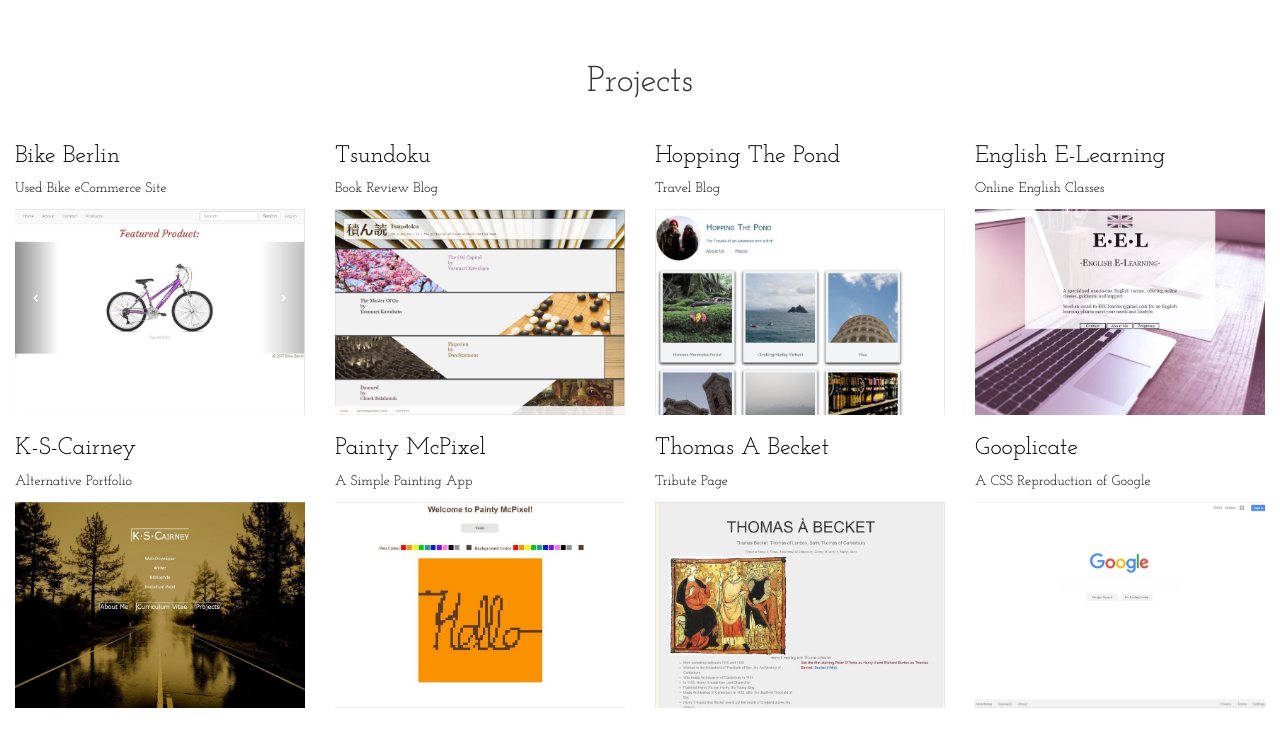
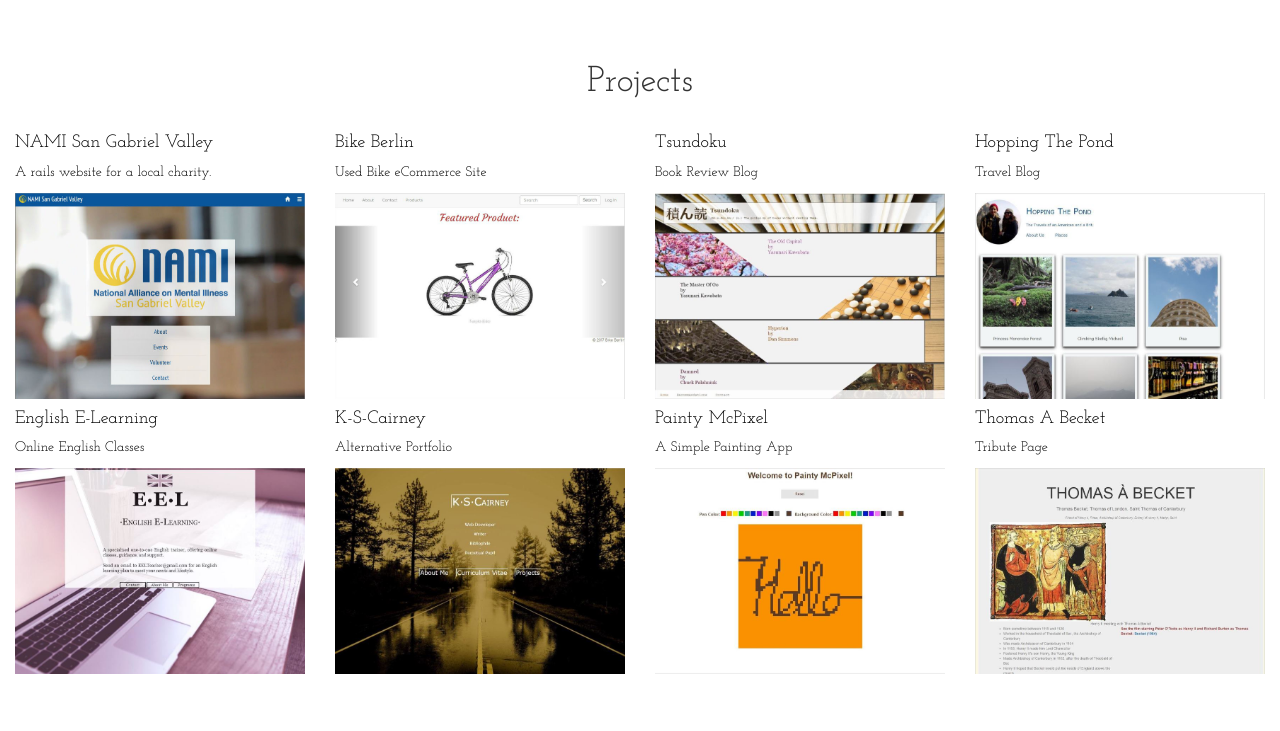
Before and after one commit to KSCairney/K-S-Cairney, a plain HTML site: page index.html in a window 1280 px wide. Shown: the part 720-1451 px from the top of the page. Drawn offline with nearby package versions, Linux system fonts and the light colour scheme.

Commit message:
Added NAMI SGV

```diff
--- a/index.html
+++ b/index.html
@@ -159,59 +159,59 @@
       </div><!-- end header -->
       <div class="row" id="work">
         <div class="col-md-3 col-sm-6 col-xs-12 proj">
+          <a href="https://limitless-savannah-63020.herokuapp.com/" title="A remodel of the NAMI SGV site using Ruby-on-rails." id="nsgv">
+            <h4>NAMI San Gabriel Valley</h4>
+            <p>A rails website for a local charity.</p>
+            <img src="img\nsgv.jpg" class="img-responsive">
+          </a>
+        </div><!-- /col-md-3 -->
+        <div class="col-md-3 col-sm-6 col-xs-12 proj">
           <a href="https://kscbikeberlin.herokuapp.com" title="An eCommerce site using Ruby-On-Rails." id="bikeberlin">
-            <h3>Bike Berlin</h3>
+            <h4>Bike Berlin</h4>
             <p>Used Bike eCommerce Site</p>
             <img src="img\bikeberlin.jpg" class="img-responsive">
           </a>
         </div><!-- /col-md-3 -->
         <div class="col-md-3 col-sm-6 col-xs-12 proj">
           <a href="https://kscairney.github.io/Tsundoku/" title="A book blog using CSS to replicate a stack of books." id="tsunOne">
-            <h3>Tsundoku</h3>
+            <h4>Tsundoku</h4>
             <p>Book Review Blog</p>
             <img src="img\tsundoku.jpg" class="img-responsive">
           </a>
         </div><!-- /col-md-3 -->
         <div class="col-md-3 col-sm-6 col-xs-12 proj">
           <a href="http://hoppingthepond.co.uk/" title="A travel blog, using JQuery and CSS to show each blog post as a polaroid photo." id="pond">
-            <h3>Hopping The Pond</h3>
+            <h4>Hopping The Pond</h4>
             <p>Travel Blog</p>
             <img src="img\hopping.jpg" class="img-responsive">
           </a>
         </div><!-- /col-md-3 -->
         <div class="col-md-3 col-sm-6 col-xs-12 proj">
           <a href="http://englishelearning.co.uk/" title="A simple business page for online English lessons." id="englishEL">
-            <h3>English E-Learning </h3>
+            <h4>English E-Learning</h4>
             <p>Online English Classes</p>
             <img src="img\eel.jpg" class="img-responsive">
           </a>
         </div><!-- /col-md-3 -->
         <div class="col-md-3 col-sm-6 col-xs-12 proj">
           <a href="https://kscairney.github.io/portfolio/" title="An alternative portfolio design." id="KSCPort">
-            <h3>K-S-Cairney</h3>
+            <h4>K-S-Cairney</h4>
             <p>Alternative Portfolio</p>
             <img src="img\altporto.jpg" class="img-responsive">
           </a>
         </div><!-- /col-md-3 -->
         <div class="col-md-3 col-sm-6 col-xs-12 proj">
           <a href="https://kscairney.github.io/PaintyMcPixel/" title="A drawing app using JavaScript." id="mcPix">
-            <h3>Painty McPixel</h3>
+            <h4>Painty McPixel</h4>
             <p>A Simple Painting App</p>
             <img src="img\pain.jpg" class="img-responsive">
           </a>
         </div><!-- /col-md-3 -->
         <div class="col-md-3 col-sm-6 col-xs-12 proj">
           <a href="https://kscairney.github.io/thomasbecket/" title="Based on a bootstrap challenge to make a tribute page." id="burton">
-            <h3>Thomas A Becket</h3>
+            <h4>Thomas A Becket</h4>
             <p>Tribute Page</p>
             <img src="img\beckett.jpg" class="img-responsive">
-          </a>
-        </div><!-- /col-md-3 -->
-        <div class="col-md-3 col-sm-6 col-xs-12 proj">
-          <a href="https://kscairney.github.io/Gooplicate/" title="Some CSS practice to make a (non-working) replication of the Google homepage." id="goopy">
-            <h3>Gooplicate</h3>
-            <p>A CSS Reproduction of Google</p>
-            <img src="img\goop.jpg" class="img-responsive">
           </a>
         </div><!-- /col-md-3 -->
       </div> <!-- /row -->
--- a/js/scripts.js
+++ b/js/scripts.js
@@ -21,7 +21,7 @@ $(document).ready(function(){
 
   // Tooltips
   $(function () {
-    $('#tsunOne, #pond, #englishEL, #KSCPort, #tsunTwo, #mcPix, #burton, #goopy, #bikeberlin').tooltip();
+    $('#tsunOne, #pond, #englishEL, #KSCPort, #tsunTwo, #mcPix, #burton, #goopy, #bikeberlin, #nsgv').tooltip();
   });
 
   $(function () {
```
Also changed, not shown: img/nsgv.jpg (added).
